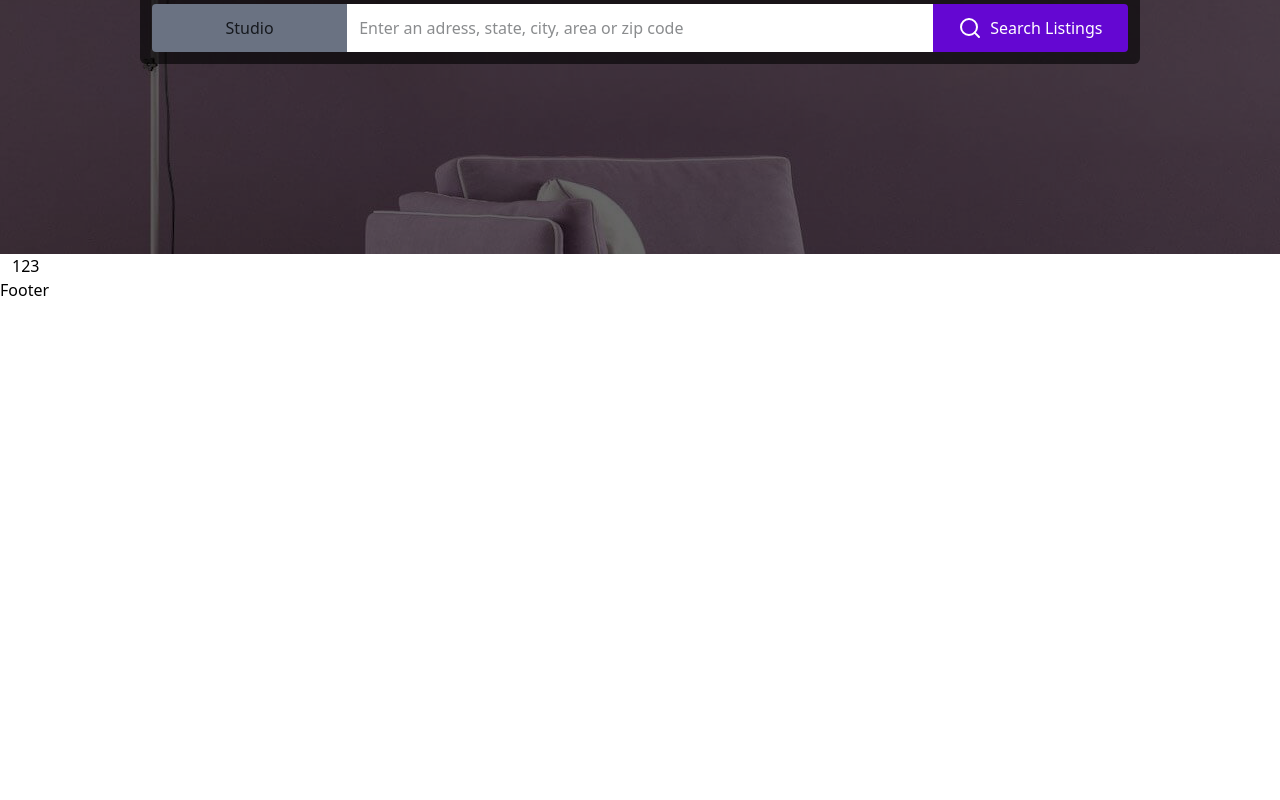
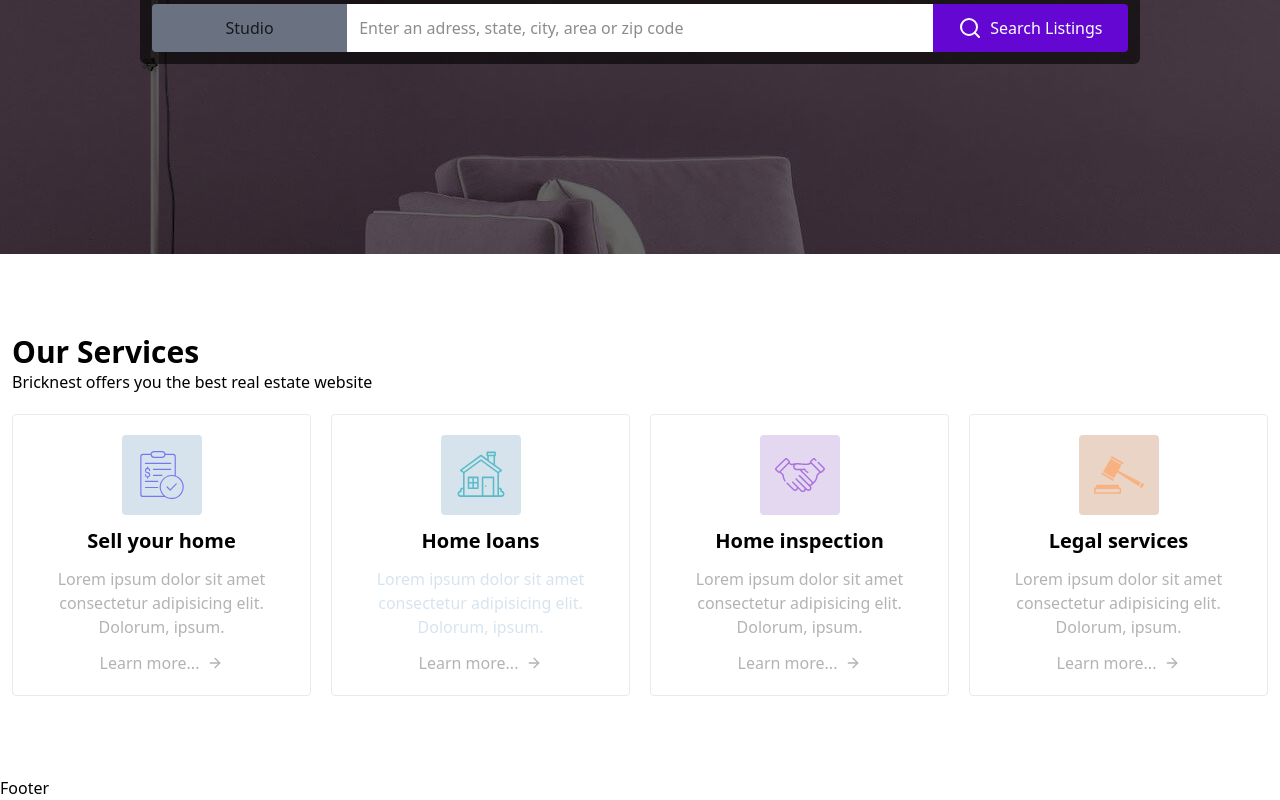
Before and after one commit to RyazanovAndrey/bricknest, a React (Vite) app: page / in a window 1280 px wide. Shown: the part 410-1210 px from the top of the page. Before the commit the page ends 800 px from the top, so only its background shows below. Built offline with nearby package versions, Linux system fonts and the light colour scheme.

Commit message:
end services

```diff
--- /dev/null
+++ b/src/components/Title.jsx
@@ -0,0 +1,12 @@
+import React from 'react'
+
+const Title = ({ title, desc }) => {
+  return (
+    <div>
+        <h2 className='text-3xl font-bold'>{title}</h2>
+        <p className=''>{desc}</p>
+    </div>
+  )
+}
+
+export default Title
--- /dev/null
+++ b/src/db.json
@@ -0,0 +1,28 @@
+{
+    "services" : [
+        {
+            "title" : "Servises 1",
+            "desc" : "Desc 1",
+            "image" : "image/service-icon1.svg",
+            "color" : "D6E3ED"
+        },
+        {
+            "title" : "Servises 2",
+            "desc" : "Desc 2",
+            "image" : "image/service-icon2.svg",
+            "color" : "D8E4EB"
+        },
+        {
+            "title" : "Servises 3",
+            "desc" : "Desc 3",
+            "image" : "image/service-icon3.svg",
+            "color" : "E1D6EE"
+        },
+        {
+            "title" : "Servises 4",
+            "desc" : "Desc 4",
+            "image" : "image/service-icon4.svg",
+            "color" : ""
+        }
+    ]
+}
--- a/src/pages/HomePage.jsx
+++ b/src/pages/HomePage.jsx
@@ -1,5 +1,7 @@
-import { Search } from 'lucide-react'
+import { ArrowRight, MoveRight, Search } from 'lucide-react'
 import React, { useEffect, useState } from 'react'
+import Title from '../components/Title'
+import servicesList from '@/db.json'
 
 const HomePage = () => {
 
@@ -56,8 +58,47 @@ const HomePage = () => {
       </section>
       {/* Section Services */}
       <section>
-        <div className="container mx-auto px-3">
-          123
+        <div className="container mx-auto px-3 py-20">
+          <Title title={'Our Services'} desc={'Bricknest offers you the best real estate website'} />
+          <div className="grid grid-cols-4 gap-x-5 mt-5">
+
+            <div className="relative top-0 border border-line rounded-sm p-5 flex flex-col items-center gap-3 cursor-pointer transition-all hover:-top-1">
+              <div className="size-20 bg-[#D6E3ED] rounded-sm flex items-center justify-center">
+                <img src="image/service-icon1.svg" width={50} alt="" />
+              </div>
+              <div className="text-xl font-bold">Sell your home</div>
+              <p className='text-[#B2B3B2] text-center'>Lorem ipsum dolor sit amet consectetur adipisicing elit. Dolorum, ipsum.</p>
+              <a href="#" className='flex items-center gap-x-2 text-[#B2B3B2] hover:text-main'>Learn more... <ArrowRight className='' size={16} /></a>
+            </div>
+
+            <div className="relative top-0 border border-line rounded-sm p-5 flex flex-col items-center gap-3 cursor-pointer transition-all hover:-top-1">
+              <div className="size-20 bg-[#D6E3ED] rounded-sm flex items-center justify-center">
+                <img src="image/service-icon2.svg" width={50} alt="" />
+              </div>
+              <div className="text-xl font-bold">Home loans</div>
+              <p className='text-[#D7E4F0] text-center'>Lorem ipsum dolor sit amet consectetur adipisicing elit. Dolorum, ipsum.</p>
+              <a href="#" className='flex items-center gap-x-2 text-[#B2B3B2] hover:text-main'>Learn more... <ArrowRight className='' size={16} /></a>
+            </div>
+
+            <div className="relative top-0 border border-line rounded-sm p-5 flex flex-col items-center gap-3 cursor-pointer transition-all hover:-top-1">
+              <div className="size-20 bg-[#E3D8F0] rounded-sm flex items-center justify-center">
+                <img src="image/service-icon3.svg" width={50} alt="" />
+              </div>
+              <div className="text-xl font-bold">Home inspection</div>
+              <p className='text-[#B2B3B2] text-center'>Lorem ipsum dolor sit amet consectetur adipisicing elit. Dolorum, ipsum.</p>
+              <a href="#" className='flex items-center gap-x-2 text-[#B2B3B2] hover:text-main'>Learn more... <ArrowRight className='' size={16} /></a>
+            </div>
+
+            <div className="relative top-0 border border-line rounded-sm p-5 flex flex-col items-center gap-3 cursor-pointer transition-all hover:-top-1">
+              <div className="size-20 bg-[#EAD4C5] rounded-sm flex items-center justify-center">
+                <img src="image/service-icon4.svg" width={50} alt="" />
+              </div>
+              <div className="text-xl font-bold">Legal services</div>
+              <p className='text-[#B2B3B2] text-center'>Lorem ipsum dolor sit amet consectetur adipisicing elit. Dolorum, ipsum.</p>
+              <a href="#" className='flex items-center gap-x-2 text-[#B2B3B2] hover:text-main'>Learn more... <ArrowRight className='' size={16} /></a>
+            </div>
+
+          </div>
         </div>
       </section>
     </>
```
